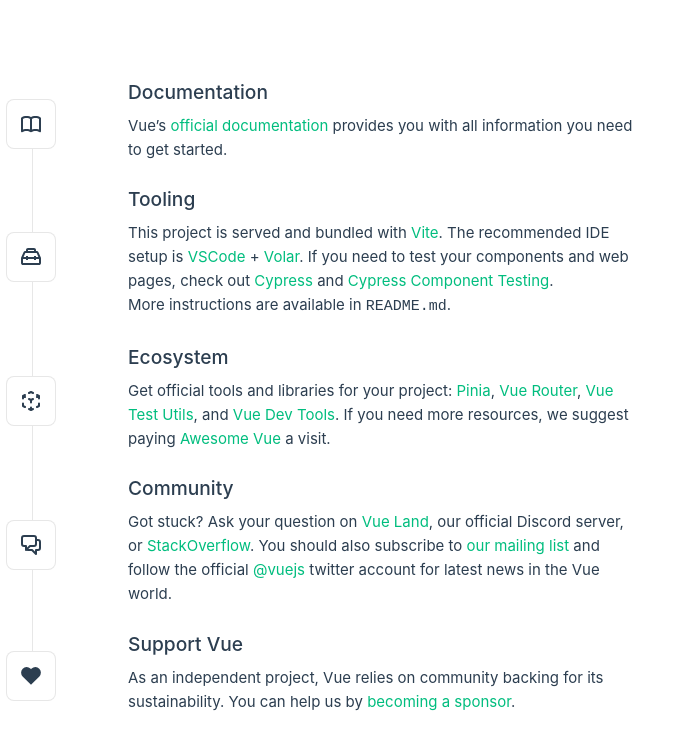
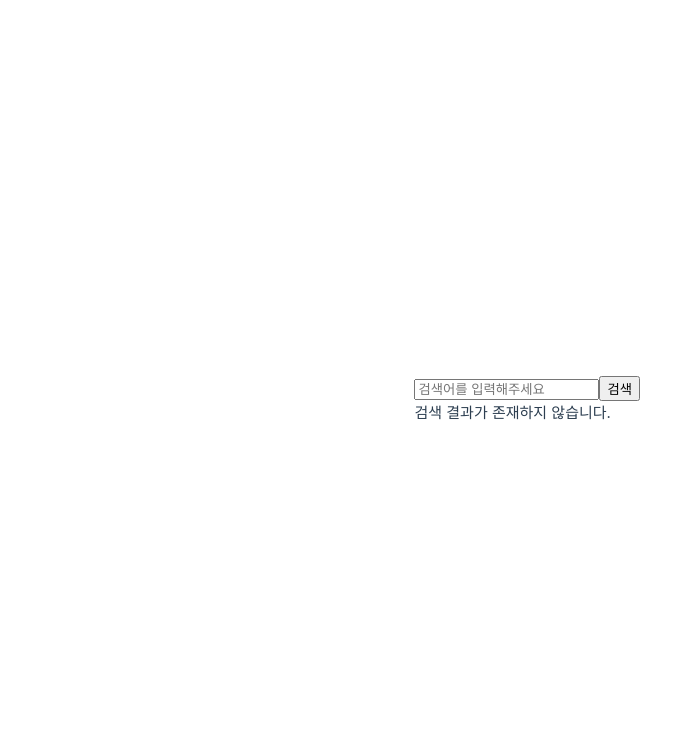
Before and after one commit to Samdasugunsugun/TastyZip-Frontend, a Vue app: page / in a window 1280 px wide. Shown: the top 750 px of the page, without its empty margins (0-697 px from the left). Built offline with nearby package versions, Linux system fonts and the light colour scheme.

Commit message:
feat: router 구조 생성

```diff
--- a/src/router/index.js
+++ b/src/router/index.js
@@ -17,6 +17,12 @@
       // which is lazy-loaded when the route is visited.
       component: () => import('@/views/AboutView.vue'),
     },
+    {
+      path: '/result',
+      name: 'result',
+      props: { default: true, sidebar: false },
+      component: () => import('@/views/ResultView.vue'),
+    },
   ],
 });
 
--- a/src/views/HomeView.vue
+++ b/src/views/HomeView.vue
@@ -1,9 +1,25 @@
 <script setup>
 import TheWelcome from '../components/TheWelcome.vue';
+import SearchEngine from '../components/SearchEngine.vue';
+import ResultView from '../components/ResultView.vue';
+import { ref } from 'vue';
+import router from '../router';
+import itemResults from '../dummy';
+
+const keyword = ref('');
+const itemList = ref([]);
+
+function search() {
+  // TODO: axios call by keyword
+  itemList.value = itemResults;
+}
 </script>
 
 <template>
-  <main>
-    <TheWelcome />
-  </main>
+  <div>
+    <input v-model="keyword" placeholder="검색어를 입력해주세요" />
+    <button @click="search">검색</button>
+  </div>
+  <div>{{ keyword }}</div>
+  <ResultView :itemList="itemList" />
 </template>
```
Also changed, not shown: src/components/SearchEngins.vue (deleted, +0 -25 lines).
